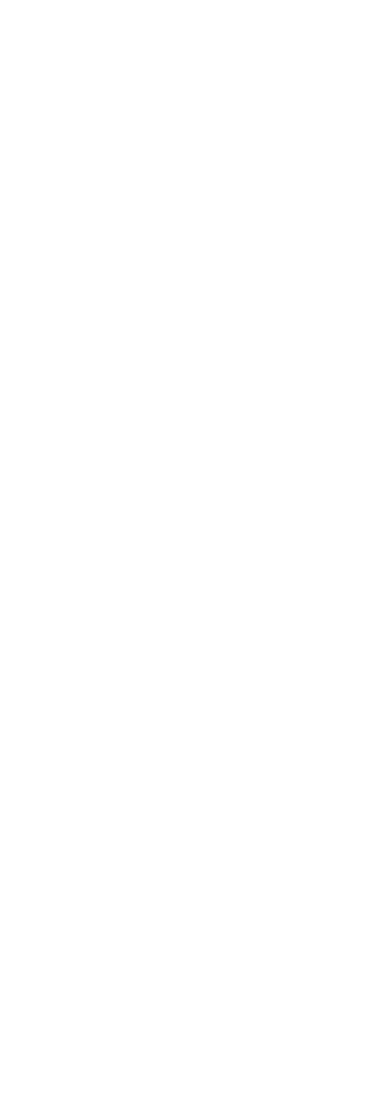
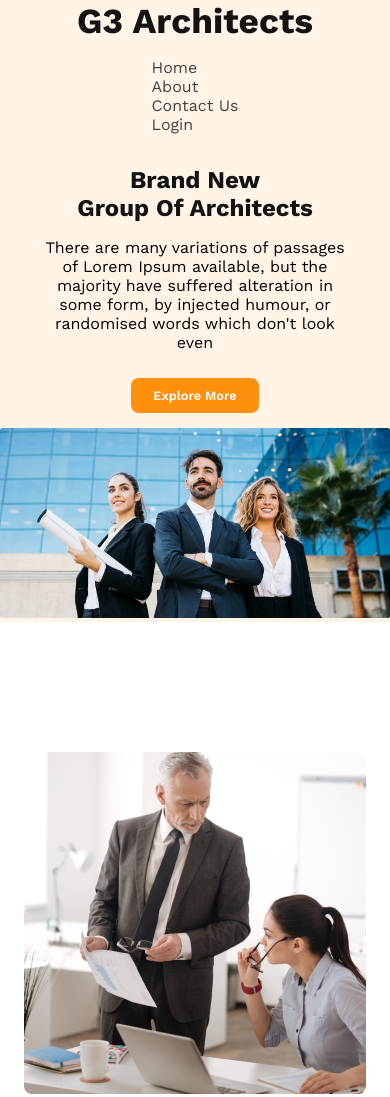
Before and after one commit to Shifat507/g3-architects, a plain HTML site: page index.html in a window 390 px wide. Shown: the top 1097 px of the page. Before the commit the page ends 844 px from the top, so only its background shows below. Drawn offline with nearby package versions, Linux system fonts and the light colour scheme.

Commit message:
added header and quice list section

```diff
--- a/index.html
+++ b/index.html
@@ -1,19 +1,64 @@
 <!DOCTYPE html>
 <html lang="en">
+
 <head>
     <meta charset="UTF-8">
     <meta name="viewport" content="width=device-width, initial-scale=1.0">
     <title>G3 Architects</title>
+    <link rel="stylesheet" href="styles/style.css">
 </head>
+
 <body>
     <header>
+        <nav>
+            <div>
+                <h1 class="navbar-title">G3 Architects</h1>
+            </div>
+            <div>
+                <ul class="list-container">
+                    <li><a href="">Home</a></li>
+                    <li><a href="">About</a></li>
+                    <li><a href="">Contact Us</a></li>
+                    <li><a href="">Login</a></li>
+                </ul>
+            </div>
+        </nav>
+        <div class="banner">
+            <div class="banner-content">
+                <h1 class="banner-title">Brand New <br> Group Of Architects</h1>
+                <p>There are many variations of passages of Lorem Ipsum available, but the majority have suffered
+                    alteration in some form, by injected humour, or randomised words which don't look even</p>
 
+                    <button class="btn-primary">Explore More</button>
+            </div>
+            <div class="banner-img-container">
+                <div class="banner-img">
+                    <img src="images/banner.png" alt="">
+                </div>
+            </div>
+        </div>
     </header>
     <main>
-
+        <!-- Quick List Features -->
+        <section class="quick-list-container">
+            <div class="features-img">
+                <img src="images/team1.png" alt="">
+                <img src="images/team2.png" alt="">
+                <img src="images/team3.png" alt="">
+                <img src="images/team4.png" alt="">
+            </div>
+            <div class="quick-list-content">
+                <h1><span>Quick list</span> of Our <span>Features</span></h1>
+                <p>There are many variations of passages of Lorem Ipsum available, but the majority have suffered alteration in some form, by injected humour, or randomised words which don't look even</p>
+                <div class="quick-btn">
+                    <button class="btn-primary">Explore More</button>
+                </div>
+            </div>
+        </section>
     </main>
     <footer>
 
     </footer>
 </body>
+
 </html>
--- /dev/null
+++ b/styles/style.css
@@ -0,0 +1,152 @@
+/* Font: */
+@import url('https://fonts.googleapis.com/css2?family=Work+Sans:ital,wght@0,100..900;1,100..900&display=swap');
+
+* {
+    /* margin: 0 auto; */
+    font-family: Work Sans;
+}
+
+body {
+    max-width: 1300px;
+    margin: 0 auto;
+}
+
+.btn-primary {
+    color: rgb(255, 255, 255);
+    font-family: Work Sans;
+    font-size: 0.8rem;
+    font-weight: 600;
+    border-radius: 8px;
+    background: rgb(255, 144, 14);
+    padding: 10px 22px;
+    margin-top: 10px;
+    margin-bottom: 10px;
+    border: none;
+}
+
+/* Header Section Styles */
+header {
+    background: rgba(255, 144, 14, 0.1);
+}
+
+nav {
+    max-width: 1100px;
+    display: flex;
+    justify-content: space-between;
+    align-items: center;
+    margin: 0 auto;
+}
+
+.list-container {
+    display: flex;
+}
+
+.list-container li {
+    list-style: none;
+    margin-right: 40px;
+}
+
+.list-container li a {
+    text-decoration: none;
+    font-size: 1rem;
+    font-weight: 400;
+    color: rgb(66, 66, 66);
+}
+
+.navbar-title {
+    color: rgb(19, 19, 19);
+    font-family: Work Sans;
+    font-size: 2.2rem;
+    font-weight: 700;
+    margin: 0;
+}
+
+.banner-content {
+    max-width: 50rem;
+    text-align: center;
+    margin: 5px auto;
+}
+
+.banner-title {
+    color: rgb(19, 19, 19);
+    font-family: Work Sans;
+    font-size: 3rem;
+    font-weight: 700;
+}
+
+.banner-img-container {
+    /* margin: 10px auto; */
+    /* border: 2px solid yellow */
+}
+
+.banner-img {
+    max-width: 1100px;
+    margin: 0 auto;
+}
+
+.banner-img-container .banner-img {
+    margin: 0 auto;
+}
+
+.banner-img img {
+    width: 100%;
+
+}
+
+/*  Quick List Features --- Styles */
+.features-img{
+    display: grid;
+    grid-template-columns: repeat(2, 1fr);
+    gap: 15px;
+}
+.quick-list-container{
+    margin: 100px auto;
+    display: flex;
+    justify-content: center;
+    align-items: center;
+    gap: 40px;
+}
+
+
+
+/* Responsive Page */
+
+@media screen and (max-width:576px) {
+    nav {
+        flex-direction: column;
+        margin: 0 auto;
+        width: 100%;
+    }
+
+    .list-container {
+        flex-direction: column;
+    }
+
+    .banner-title {
+        font-size: 1.5rem;
+    }
+
+    .banner-content {
+        max-width: 20rem;
+        text-align: center;
+        margin: 5px auto;
+    }
+
+    .banner-img {
+        max-width: 100%;
+        margin: 0 auto;
+    }
+
+    .features-img{
+        grid-template-columns: 1fr;
+    }
+    .quick-list-container{
+        text-align: center;
+        flex-direction: column;
+        padding: 30px;
+    }
+    .quick-btn{
+        text-align: center;
+    }
+
+}
```
